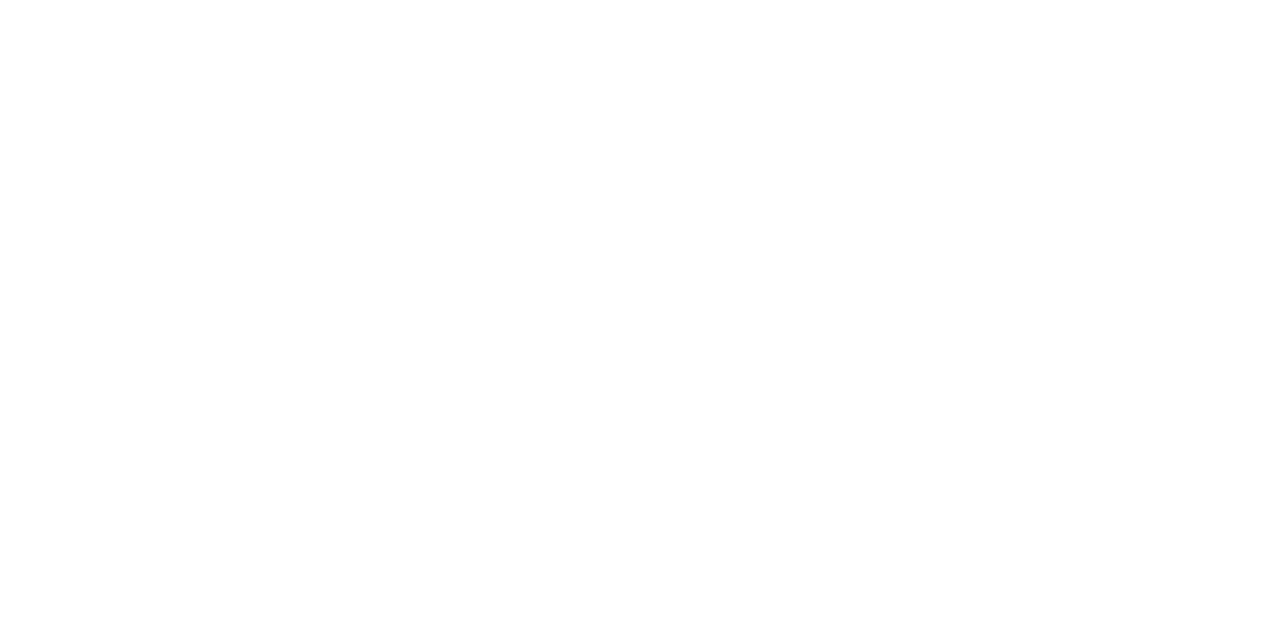
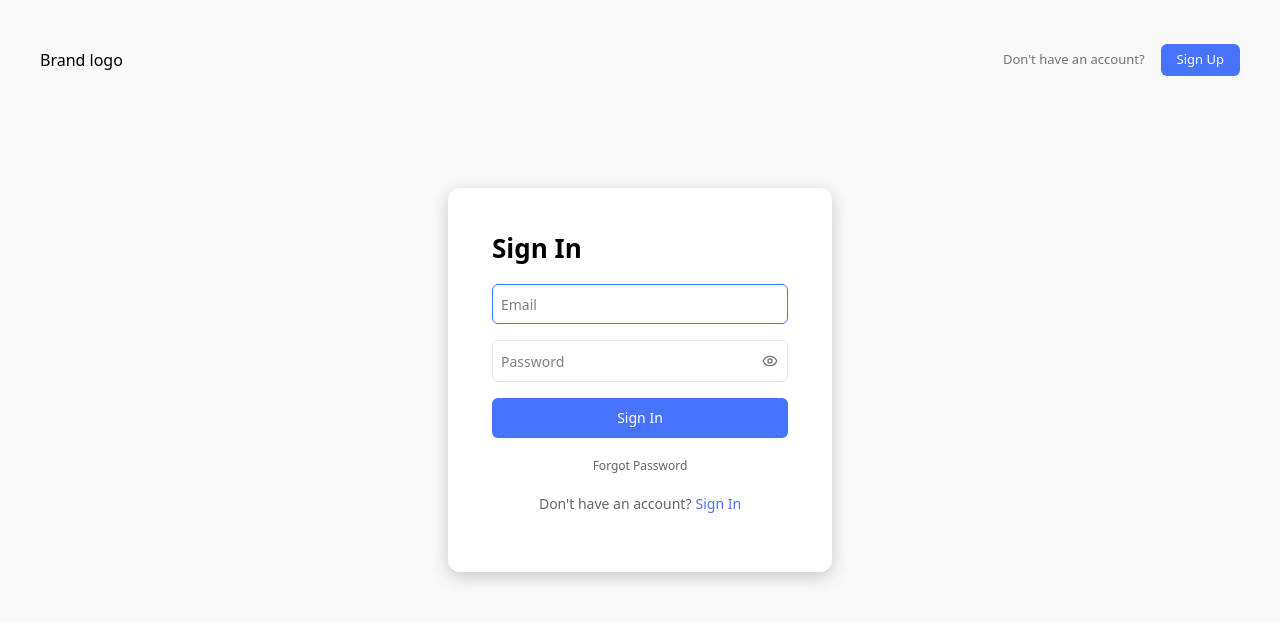
Before and after one commit to anishpawaskar/aimly-frontend, a React (Vite) app: page /signin in a window 1280 px wide. Before the commit this address had no page. Shown: the top 622 px of the page. Built offline with nearby package versions, Linux system fonts and the light colour scheme.

Commit message:
feat: create signin page and add it in app

```diff
--- a/src/App.jsx
+++ b/src/App.jsx
@@ -1,11 +1,16 @@
 import { Route, Routes } from "react-router";
 import "./App.css";
+import Signin from "./pages/auth/signin";
+import AuthLayout from "./pages/auth/layout";
 
 function App() {
   return (
     <>
       <Routes>
         <Route path="/" element={<h1 className="text-2xl">Hello</h1>} />
+        <Route element={<AuthLayout />}>
+          <Route path="signin" element={<Signin />} />
+        </Route>
       </Routes>
     </>
   );
--- /dev/null
+++ b/src/pages/auth/signin.jsx
@@ -0,0 +1,94 @@
+import { AuthForm } from "@/components/forms/auth-form";
+import { Button } from "@/components/primitive/button";
+import { isValidEmail, validateInputs } from "@/lib/utils";
+import { useState } from "react";
+import { Link } from "react-router";
+
+const Signin = () => {
+  const [formData, setFormData] = useState({
+    email: "",
+    password: "",
+  });
+  const [validationErrors, setValidationErrors] = useState({
+    email: "",
+    password: "",
+    serverError: "",
+  });
+
+  const onChange = (e) => {
+    const { name, value } = e.target;
+    setFormData((prevFormData) => ({ ...prevFormData, [name]: value }));
+
+    setValidationErrors((prevValidationErrors) => ({
+      ...prevValidationErrors,
+      [name]: value
+        ? ""
+        : `${name === "email" ? "Email address" : "Password"} can't be empty.`,
+      serverError: "",
+    }));
+  };
+
+  const validateForm = () => {
+    const valuesToValidate = {
+      email: formData.email,
+      password: formData.password,
+    };
+
+    const defaultErrors = {
+      email: "Email address can't be empty.",
+      password: "Password can't be empty.",
+    };
+
+    let errors = validateInputs(valuesToValidate, defaultErrors);
+
+    if (!isValidEmail(formData.email) && formData.email) {
+      errors.email = "Invalid email format.";
+    }
+
+    if (formData.password.length < 6) {
+      errors.password = "Password requires at least 6 characters.";
+    }
+
+    return errors;
+  };
+
+  const onSubmit = (e) => {
+    e.preventDefault();
+    const errors = validateForm();
+
+    if (Object.values(errors).some(Boolean)) {
+      setValidationErrors((prevValidationErrors) => ({
+        ...prevValidationErrors,
+        ...errors,
+      }));
+      return;
+    }
+
+    console.log("logged in user");
+  };
+
+  return (
+    // <div className="h-screen w-full">
+    //   <div className="signin-page-header flex items-center justify-end h-[15%] px-5">
+    //     <div className="signin-page-right-header flex items-center gap-4">
+    //       <p className="text-sm text-gray/60">Don't have account?</p>
+    //       <Button asChild>
+    //         <Link to={"/signup"}>Sign Up</Link>
+    //       </Button>
+    //     </div>
+    //   </div>
+    //   <div className="h-[85%] relative">
+    <AuthForm
+      heading={"Sign In"}
+      authType={"signIn"}
+      onChange={onChange}
+      onSubmit={onSubmit}
+      formData={formData}
+      validationErrors={validationErrors}
+    />
+    //   </div>
+    // </div>
+  );
+};
+
+export default Signin;
```
